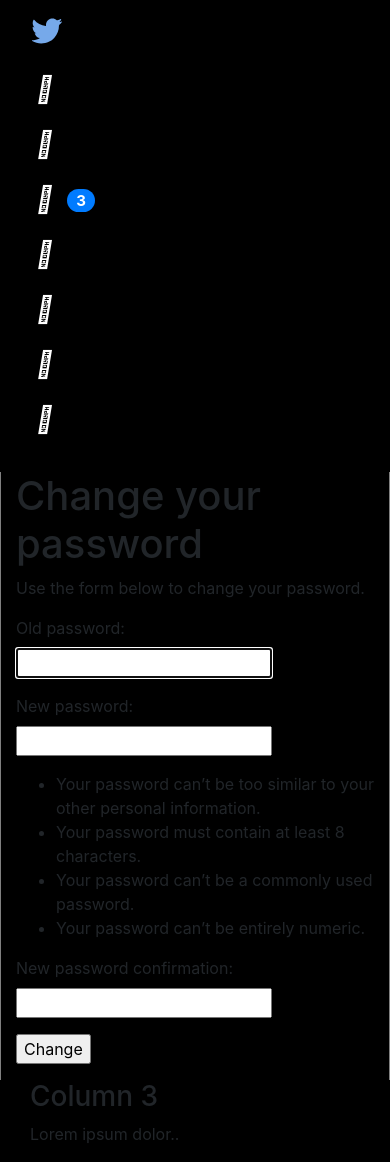
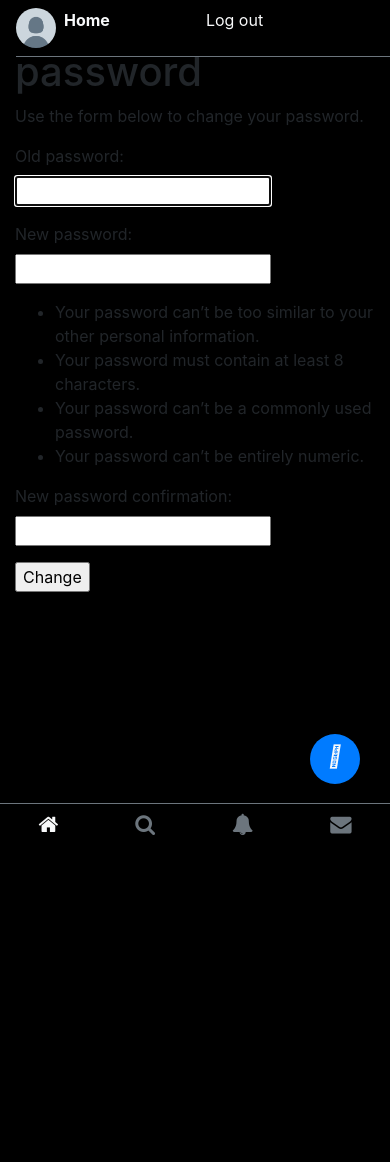
Before and after one commit to Cell20/twitter, a Django app: page /users/password_change/ in a window 390 px wide. After the commit the page ends 835 px from the top, so only its background shows below. Run offline with Django 4.2, Linux system fonts and the light colour scheme; the visitor is signed in with stand-in values (Sample User, id 1); some libraries are stand-ins or nearby versions.

Commit message:
Added Responsiveness

```diff
--- a/content/templates/content/tweet/individual-tweet.html
+++ b/content/templates/content/tweet/individual-tweet.html
@@ -7,9 +7,9 @@
 		</a>
 			<div class="flex-fill">
       	<div class="d-flex flex-row justify-content-between">
-          <a class="text-white text-decoration-none" href="{{ tweet.user.get_absolute_url }}">{{tweet.user.get_full_name}} <span class="text-dark">@{{ tweet.user.username }}</span> <span class="text-dark">{{ tweet.whenpublished }}</span></a>
+          <a class="text-white text-decoration-none font-weight-bold" href="{{ tweet.user.get_absolute_url }}">{{tweet.user.get_full_name}} <span class="text-secondary font-weight-normal">@{{ tweet.user.username }}</span> <span class="text-secondary font-weight-normal">{{ tweet.whenpublished }}</span></a>
 
-          <btn data-toggle="dropdown" data-target="#tweet-{{ tweet.id }}" class="c-pointer ellipsis-btn text-dark text-decoration-none" onclick="ellipsisFunction(id={{tweet.id}})"><i class="fas fa-lg fa-border-padding fa-solid fa-ellipsis"></i></btn>
+          <btn data-toggle="dropdown" data-target="#tweet-{{ tweet.id }}" class="c-pointer ellipsis-btn text-secondary text-decoration-none" onclick="ellipsisFunction(id={{tweet.id}})"><i class="fas fa-lg fa-border-padding fa-solid fa-ellipsis"></i></btn>
 
         </div>
         <p><a class="text-white text-decoration-none" href="{{ tweet.get_absolute_url }}">{{ tweet.body }}</a></p>
--- a/content/urls.py
+++ b/content/urls.py
@@ -6,7 +6,7 @@ app_name = 'content'
 
 urlpatterns = [
     # How to pass views.tweet_create to users:home ?
-    # path('tweet_create/', views.tweet_create, name='tweet_create'),
+    path('compose/tweet/', views.tweet_create, name='compose_tweet'),
     path('<username>/status/<int:id>/', views.tweet_detail, name='tweet_detail'),
     path('like/', views.tweet_like, name='like'),
 ]
--- a/content/views.py
+++ b/content/views.py
@@ -20,14 +20,14 @@ def tweet_create(request):
             # messages.success(request, 'Your tweet is published <a href="{% url "content:tweet_detail" %}">View</a>')
             tweet.save()
             create_action(request.user, 'tweeted', tweet)
-            return HttpResponse('Tweeted Successfully')
+            return redirect('users:home')
         else:
-            return HttpResponse("Data isn't valid")
+            return redirect('content:compose_tweet')
     else:
         form = TweetCreateForm()
 
     context = {'form': form}
-    return render(request, 'content/tweet/tweet_create.html', context)
+    return render(request, 'content/tweet/compose_tweet.html', context)
 
 
 def tweet_detail(request, username, id):
--- a/static/css/style.css
+++ b/static/css/style.css
@@ -1,10 +1,10 @@
 :root {
   --blue: #1e90ff;
-  --primary: white;
-  --secondary: black;
+  --primary-color: black;
+  --secondary-color: white;
   --dark: #2c2f3175;
   --light: rgb(231, 233, 234);
-  --fa-primary-color: white;
+  --b-secondary: #6c757d;
 }
 
 /* bootstrap color codes */
@@ -50,16 +50,40 @@
   right: 15px;
 }
 .bg-black {
-  background-color: var(--secondary);
+  background-color: var(--primary-color);
 }
-@media screen and (min-width: 500px) {
-  #central-top {
-    height: 79%;
+
+/* applies only if screen size is less than 1200px */
+@media all and (max-width: 1200px) {
+  .hidden-sm-md {
+    display: none;
   }
 }
 @media screen and (min-width: 768px) {
+  /* applies only if screen size is greater than 500px */
+  /* #central-top {
+    height: 79%;
+  } */
+  .main {
+    border-left: 1px solid var(--b-secondary);
+    border-right: 1px solid var(--b-secondary);
+  }
+}
+  .sm-nav {
+    display: none;
+  }
   #central-top {
-    height: 23%;
+    height: 40%;
+  }
+@media screen and (max-width: 768px) {
+  .lg-nav {
+    display: none !important;
+  }
+  .hidden-sm {
+    display: none;
+  }
+    .sm-nav {
+    display: block !important;
   }
 }
 @media screen and (min-width: 1200px) {
@@ -72,6 +96,22 @@
   background-color: #151414;
 }
 
+.nav a:hover {
+  background-color: #151414;
+  color: var(--secondary-color);
+  font-weight: 600;
+}
+/* .nav-icons {
+  -webkit-text-stroke: 1px var(--secondary-color);
+  color: var(--primary-color) !important;
+} */
+
+/* div.nav a {
+  text-align: center;
+}
+.list-group-item-action {
+  text-align: center;
+} */
 .index-twt-btn {
   position: relative;
   bottom: -34px;
@@ -81,24 +121,16 @@
 .follow-button {
   position: absolute;
   right: 1.5rem;
-  top: 11rem;
-  font-weight: 700;
+  top: 8rem;
 }
 
 .selected {
   font-weight: 1000px;
-  color: var(--primary);
+  color: var(--secondary-color);
 }
 
-.fa-home,
-.fa-hashtag,
-.fa-bell,
-.fa-envelope,
-.fa-bookmark,
-.fa-list,
-.fa-profile,
-.fa-more {
-  color: var(--primary);
+.nav-icons:hover {
+  color: var(--secondary-color);
 }
 
 /* .form-signin {
--- a/users/templates/base.html
+++ b/users/templates/base.html
@@ -27,19 +27,17 @@
 				3, 5, 4   col-sm-9 col-md-6 col-lg-8 col-xl-10
 				sm  < 500 <   md   < 1005 <   lg   < 1282 <   xl {% endcomment %}
 				{% if user.is_authenticated %}
-				<div class="px-3 col-sm-0 col-md-1 col-lg-1 col-xl-3 text-left flex-xl-shrink-1">
 					{% include "users/nav.html" %}
-				</div>
 				{% endif %}
 
-				<div class="text-left col-sm-12 {% if user.is_authenticated %}col-md-11 col-lg-8 col-xl-5{% else %} col-md-12	col-lg-12 col-xl-12
-					{% endif %}" style="border-left: 1px solid grey; border-right: 1px solid grey;">
+				<div class="main text-left col-sm-12 {% if user.is_authenticated %}col-md-11 col-lg-8 col-xl-5{% else %} col-md-12	col-lg-12 col-xl-12
+					{% endif %}">
 					{% block content %}{% endblock content %}
 				</div>
 			</div>
 
 			{% if user.is_authenticated %}
-			<div class="col-sm-0 col-md-0 col-lg-3 col-xl-4 text-left bg-black h-100 flex-xl-shrink-1 flex-lg-shrink-1">
+			<div class="d-none col-sm-0 col-md-0 col-lg-3 col-xl-4 text-left bg-black h-100 flex-xl-shrink-1 flex-lg-shrink-1">
 				<h3>Column 3</h3>
 				<p>Lorem ipsum dolor..</p>
 			</div>
@@ -63,6 +61,12 @@
 				}
 			});
 			$(document).ready(function() {
+				//alert($(document).width())
+					$(document).on('click', function(event) {
+		if (!$(event.target).closest('.ellipsis-btn').length) {
+			$('.ellipsis-content').removeClass("d-block");
+		}
+	});
 				{% block domready %}
 				{% endblock domready %}
 			});
--- a/users/templates/users/nav.html
+++ b/users/templates/users/nav.html
@@ -1,19 +1,57 @@
 {% load static %}
-				<img class="my-3 mx-3" width="30px" height="30px" src="{% static 'svg/twitter-blue.svg' %}" alt="">
-				<div class="nav list-group-flush align-items-center">
-					<a class="list-group-item list-group-item-action align-items-center text-white bg-black lead {% if section == "home" %}selected{% endif %}" href="{% url 'users:home' %}"><i class="fas fa-lg fa-light fa-home"></i> <span class="hidden-sm-md">Home</span></a>
-					<a class="list-group-item list-group-item-action align-items-center text-white bg-black lead {% if section == "explore" %}selected{% endif %}" href=""><i class="fas fa-lg fa-border-padding fa-light fa-hashtag"></i> <span class="hidden-sm-md">Explore</span></a>
-					<a class="list-group-item list-group-item-action align-items-center text-white bg-black lead {% if section == "notifications" %}selected{% endif %}" href=""><i class="fas fa-lg fa-border-padding fa-light fa-bell"></i> <span class="hidden-sm-md">Notifications</span><span class="ml-2 badge badge-primary badge-pill">3</span></a>
-					<a class="list-group-item list-group-item-action align-items-center text-white bg-black lead {% if section == "messages" %}selected{% endif %}" href=""><i class="fas fa-lg fa-border-padding fa-light fa-envelope"></i> <span class="hidden-sm-md">Messages</span></a>
-					<a class="list-group-item list-group-item-action align-items-center text-white bg-black lead {% if section == "bookmarks" %}selected{% endif %}" href=""><i class="fas fa-lg fa-border-padding fa-light fa-bookmark"></i> <span class="hidden-sm-md">Bookmarks</span></a>
-					<a class="list-group-item list-group-item-action align-items-center text-white bg-black lead {% if section == "lists" %}selected{% endif %}" href=""><i class="fas fa-lg fa-border-padding fa-list"></i> <span class="hidden-sm-md">Lists</span></a>
-					<a class="list-group-item list-group-item-action align-items-center text-white bg-black lead {% if section == "profile" %}selected{% endif %}" href="{{ user.get_absolute_url }}"><i class="fas fa-lg fa-border-padding fa-solid fa-user"></i> <span class="hidden-sm-md">Profile</span></a>
-					<a class="list-group-item list-group-item-action align-items-center text-white bg-black lead {% if section == "more" %}selected{% endif %}" href=""><i class="fas fa-lg fa-border-padding fa-more"></i> <span class="hidden-sm-md">More</span></a>
-				</div>
-				<style>
-					@media all and (max-width: 1200px) {
-						.hidden-sm-md {
-							display: none;
-						}
-					}
-				</style>
+
+<!-- Navbar on large screens (Hidden on small) -->
+<div class="lg-nav px-3 col-sm-0 col-md-1 col-lg-1 col-xl-3 flex-xl-shrink-1">
+	<img class=" my-3 mx-3" width="30px" height="30px" src="{% static 'svg/twitter-blue.svg' %}" alt="">
+	<div class="nav list-group-flush">
+		<a class="rounded-pill list-group-item list-group-item-action align-items-center bg-black-hover bg-black lead {% if section == "home" %}selected{% endif %}" href="{% url 'users:home' %}"><i class="fa nav-icons fas fa-lg fa-home"></i> <span class="hidden-sm-md text-light">Home</span></a>
+		<a class="rounded-pill list-group-item list-group-item-action align-items-center bg-black-hover bg-black lead {% if section == "explore" %}selected{% endif %}" href=""><i class="fa nav-icons fas fa-2x fa-hashtag"></i> <span class="hidden-sm-md text-light">Explore</span></a>
+		<a class="rounded-pill list-group-item list-group-item-action align-items-center bg-black-hover bg-black lead {% if section == "notifications" %}selected{% endif %}" href=""><i class="fa nav-icons fas fa-lg fa-bell"></i> <span class="hidden-sm-md text-light">Notifications</span></a>
+		<a class="rounded-pill list-group-item list-group-item-action align-items-center bg-black-hover bg-black lead {% if section == "messages" %}selected{% endif %}" href=""><i class="fa nav-icons fas fa-lg fa-envelope"></i> <span class="hidden-sm-md text-light">Messages</span></a>
+		<a class="rounded-pill list-group-item list-group-item-action align-items-center bg-black-hover bg-black lead {% if section == "bookmarks" %}selected{% endif %}" href=""><i class="fa nav-icons fas fa-lg fa-bookmark"></i> <span class="hidden-sm-md text-light">Bookmarks</span></a>
+		<a class="rounded-pill list-group-item list-group-item-action align-items-center bg-black-hover bg-black lead {% if section == "lists" %}selected{% endif %}" href=""><i class="fa nav-icons fas fa-lg fa-list"></i> <span class="hidden-sm-md text-light">Lists</span></a>
+		<a class="rounded-pill list-group-item list-group-item-action align-items-center bg-black-hover bg-black lead {% if section == "profile" %}selected{% endif %}" href="{{ user.get_absolute_url }}"><i class="fa nav-icons fas fa-lg fa-user"></i> <span class="hidden-sm-md text-light">Profile</span></a>
+		<a class="rounded-pill list-group-item list-group-item-action align-items-center bg-black-hover bg-black lead {% if section == "more" %}selected{% endif %}" href=""><i class="fa nav-icons fas fa-lg fa-more"></i> <span class="hidden-sm-md text-light">More</span></a>
+	</div>
+</div>
+
+<!-- Navbar on small screens (Hidden on large screens) -->
+<div class="sm-nav">
+	<div style="border-bottom: 1px solid #6c757d;" class="sm-top-nav ml-3 d-flex flex-row justify-content-start w-100 fixed-top py-2 bg-black">
+
+		<a class="text-light back-arrow d-none" href="{% url "users:home" %}"><i class="fas fa-arrow-left"></i></a>
+
+		<a class="sm-home-a" href="{{ request.user.get_absolute_url }}"><img height="40px" width="40px" class="img-fluid rounded-circle" src="{% if user.profile.photo %}{{ user.profile.photo.url }}{% else %}{% static "images/default.png" %}{% endif %}">
+		</a>
+		<a href="{% url "users:home" %}"><span class="ml-2 mt-2 text-light font-weight-bold">Home</span></a>
+		<a href="{% url "users:logout" %}" class="ml-5 pl-5 text-light text-decoration-none">Log out</a>
+
+	</div>
+
+	<div style="border-top: 1px solid #6c757d;" class="sm-bottom-nav d-flex flex-row justify-content-around w-100 fixed-bottom py-2 bg-black">
+		<a class="text-secondary text-light {% if section == "home" %}selected{% endif %}" href="{% url 'users:home' %}"><i class="nav-icons fa-lg fa fas fa-home"></i></a>
+		<a class="text-secondary {% if section == "explore" %}selected{% endif %}" href="#"><i class="nav-icons fa-lg fa fas fa-search"></i></a>
+		<a class="text-secondary {% if section == "notifications" %}selected{% endif %}" href="#"><i class="nav-icons fa-lg fa fas fa-bell"></i></a>
+		<a class="text-secondary {% if section == "messages" %}selected{% endif %}" href="#"><i class="nav-icons fa-lg fa fas fa-envelope"></i></a>
+	</div>
+
+	<a class="tweet-feather" href="{% url "content:compose_tweet" %}">
+		<div class="tweet-circle rounded-circle bg-primary text-light navbar-text" style="
+		position: fixed; bottom: 60px; right: 30px; width: 50px; height: 50px; z-index: 1; text-align:center;">
+		<span style="vertical-align: middle;"><i class="fas fa-plus fa-lg"></i><i class="fas fa-feather"></i></span>
+		</div>
+	</a>
+
+	<style>
+		#button {position: unset;}
+	</style>
+
+</div>
+
+{% comment %}
+sm < 500
+md < 1005
+lg < 1282
+xl > 1282
+phone < 500 < tablet < 1005 < laptop < 1282
+{% endcomment %}
```
Also changed, not shown: content/templates/content/tweet/compose_tweet.html (added, +43 -0 lines), content/templates/content/tweet/tweet_create.html (+27 -18 lines), users/forms.py (+9 -0 lines), users/templates/users/detail.html (+59 -68 lines), users/templates/users/index.html (+42 -2 lines), users/templates/users/register.html (+35 -2 lines), users/views.py (+14 -13 lines), static/offlinecdn/bootstrap.min.css.
